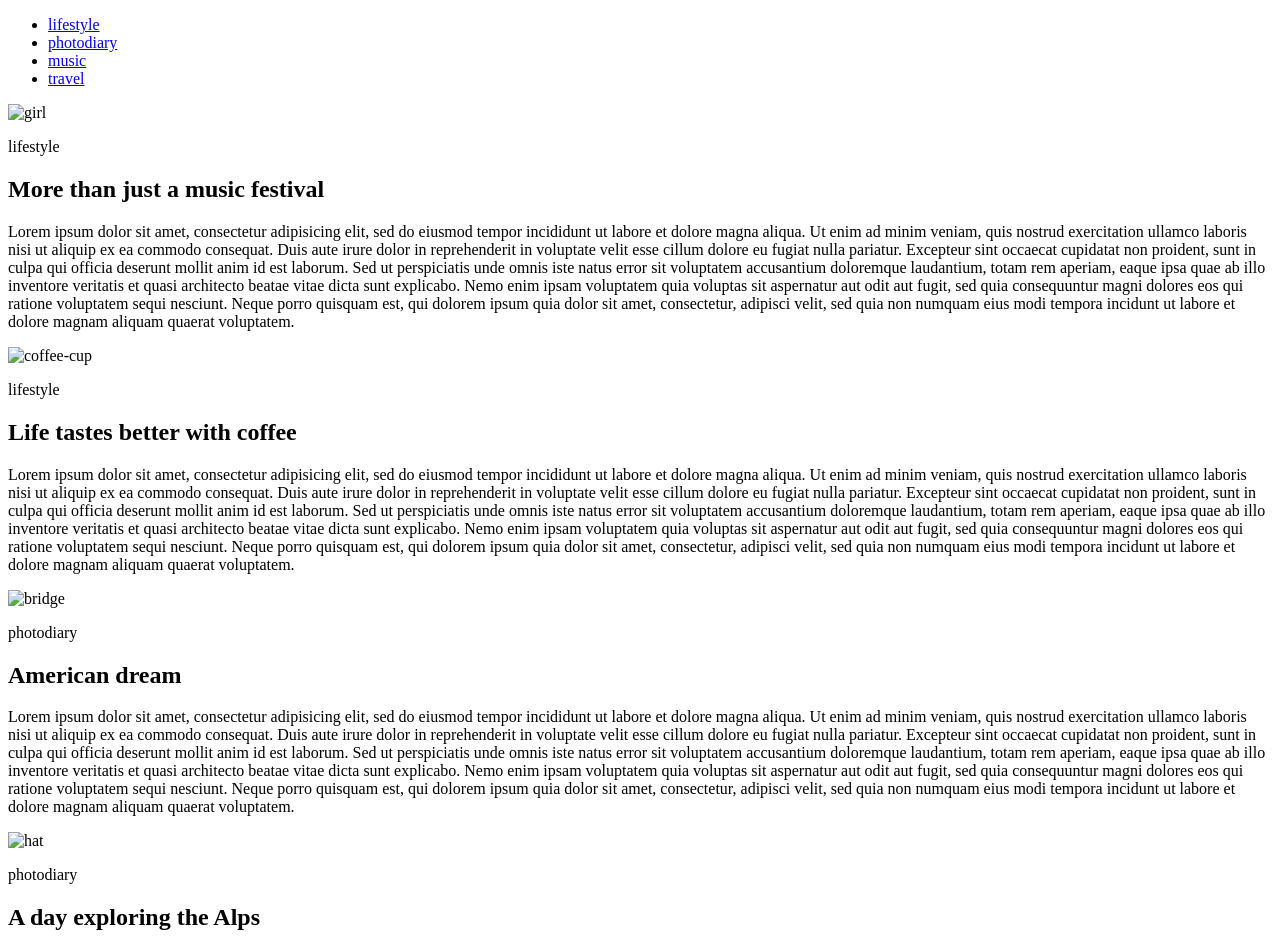
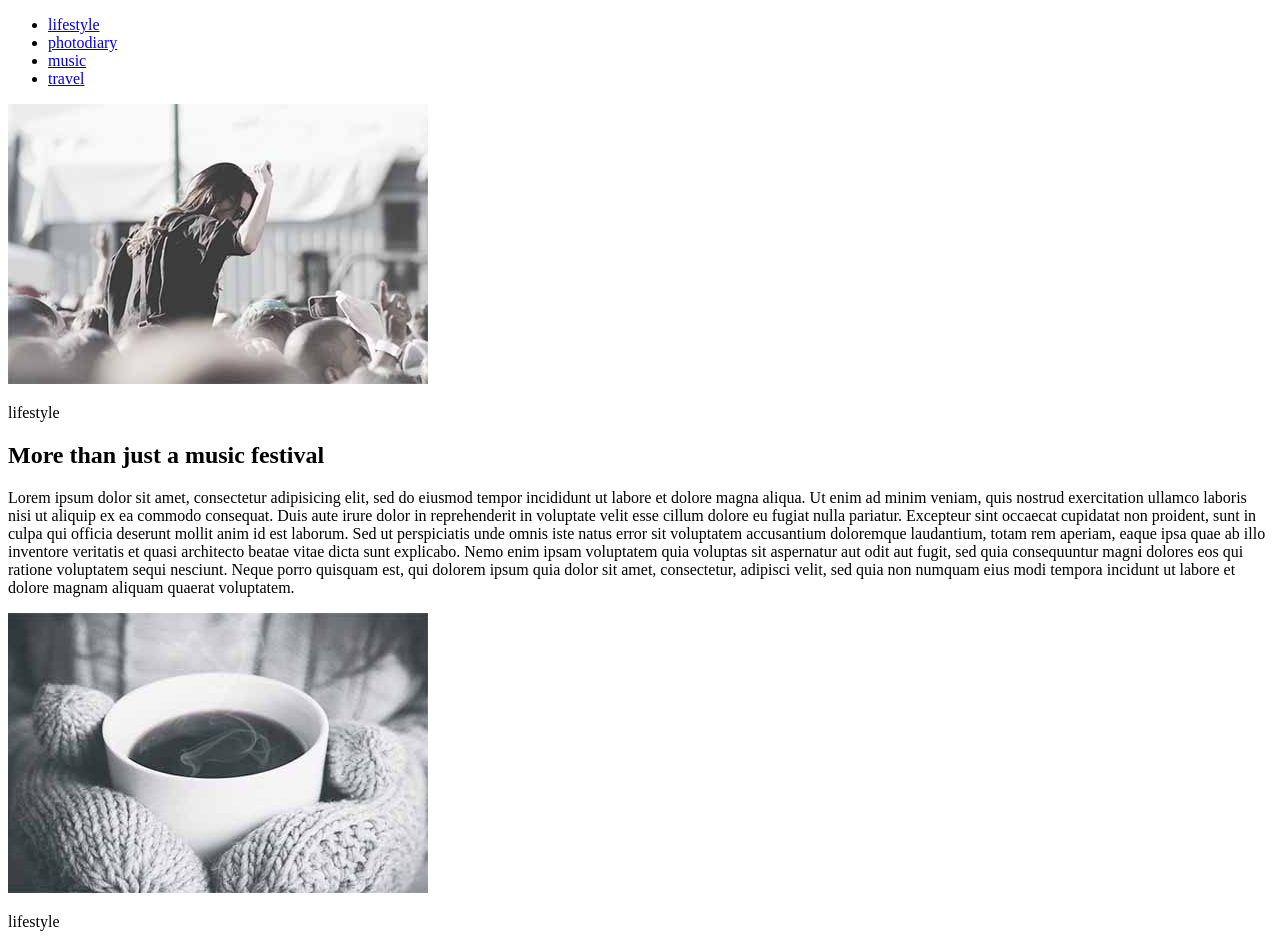
Before and after one commit to AleksandrMyk/goit-fe-course, a plain HTML site: page module-01/index.html in a window 1280 px wide. Shown: the top 948 px of the page. Drawn offline with Linux system fonts and the light colour scheme; the site is published under a folder, as on GitHub Pages, so addresses that start at the root find nothing.

Commit message:
Add files via upload

```diff
--- a/module-01/index.html
+++ b/module-01/index.html
@@ -27,25 +27,25 @@
     </header>
     <main>
         <section class="main-content">
-               <img src="/img/girl.jpg" alt="girl" title="girl">
+               <img src="img/girl.jpg" alt="girl" title="girl">
                <p>lifestyle</p>
                <h2>More than just a music festival</h2>
                <p>Lorem ipsum dolor sit amet, consectetur adipisicing elit, sed do eiusmod tempor incididunt ut labore et dolore magna aliqua. Ut enim ad minim veniam, quis nostrud exercitation ullamco laboris nisi ut aliquip ex ea commodo consequat. Duis aute irure dolor in reprehenderit in voluptate velit esse cillum dolore eu fugiat nulla pariatur. Excepteur sint occaecat cupidatat non proident, sunt in culpa qui officia deserunt mollit anim id est laborum. Sed ut perspiciatis unde omnis iste natus error sit voluptatem accusantium doloremque laudantium, totam rem aperiam, eaque ipsa quae ab illo inventore veritatis et quasi architecto beatae vitae dicta sunt explicabo. Nemo enim ipsam voluptatem quia voluptas sit aspernatur aut odit aut fugit, sed quia consequuntur magni dolores eos qui ratione voluptatem sequi nesciunt. Neque porro quisquam est, qui dolorem ipsum quia dolor sit amet, consectetur, adipisci velit, sed quia non numquam eius modi tempora incidunt ut labore et dolore magnam aliquam quaerat voluptatem.
                </p>
 
-                <img src="/img/cup.jpg" alt="coffee-cup" title="coffe-cup">
+                <img src="img/cup.jpg" alt="coffee-cup" title="coffe-cup">
                 <p>lifestyle</p>
                 <h2>Life tastes better with coffee</h2>
                 <p>Lorem ipsum dolor sit amet, consectetur adipisicing elit, sed do eiusmod tempor incididunt ut labore et dolore magna aliqua. Ut enim ad minim veniam, quis nostrud exercitation ullamco laboris nisi ut aliquip ex ea commodo consequat. Duis aute irure dolor in reprehenderit in voluptate velit esse cillum dolore eu fugiat nulla pariatur. Excepteur sint occaecat cupidatat non proident, sunt in culpa qui officia deserunt mollit anim id est laborum. Sed ut perspiciatis unde omnis iste natus error sit voluptatem accusantium doloremque laudantium, totam rem aperiam, eaque ipsa quae ab illo inventore veritatis et quasi architecto beatae vitae dicta sunt explicabo. Nemo enim ipsam voluptatem quia voluptas sit aspernatur aut odit aut fugit, sed quia consequuntur magni dolores eos qui ratione voluptatem sequi nesciunt. Neque porro quisquam est, qui dolorem ipsum quia dolor sit amet, consectetur, adipisci velit, sed quia non numquam eius modi tempora incidunt ut labore et dolore magnam aliquam quaerat voluptatem.
                 </p>
 
-                <img src="/img/bridge.jpg" alt="bridge" title="bridge">
+                <img src="img/bridge.jpg" alt="bridge" title="bridge">
                 <p>photodiary</p>
                 <h2>American dream</h2>
                 <p>Lorem ipsum dolor sit amet, consectetur adipisicing elit, sed do eiusmod tempor incididunt ut labore et dolore magna aliqua. Ut enim ad minim veniam, quis nostrud exercitation ullamco laboris nisi ut aliquip ex ea commodo consequat. Duis aute irure dolor in reprehenderit in voluptate velit esse cillum dolore eu fugiat nulla pariatur. Excepteur sint occaecat cupidatat non proident, sunt in culpa qui officia deserunt mollit anim id est laborum. Sed ut perspiciatis unde omnis iste natus error sit voluptatem accusantium doloremque laudantium, totam rem aperiam, eaque ipsa quae ab illo inventore veritatis et quasi architecto beatae vitae dicta sunt explicabo. Nemo enim ipsam voluptatem quia voluptas sit aspernatur aut odit aut fugit, sed quia consequuntur magni dolores eos qui ratione voluptatem sequi nesciunt. Neque porro quisquam est, qui dolorem ipsum quia dolor sit amet, consectetur, adipisci velit, sed quia non numquam eius modi tempora incidunt ut labore et dolore magnam aliquam quaerat voluptatem.
                 </p>
 
-                <img src="/img/hat.jpg" alt="hat" title="hat">
+                <img src="img/hat.jpg" alt="hat" title="hat">
                 <p>photodiary</p>
                 <h2>A day exploring the Alps</h2>
                 <p>Lorem ipsum dolor sit amet, consectetur adipisicing elit, sed do eiusmod tempor incididunt ut labore et dolore magna aliqua. Ut enim ad minim veniam, quis nostrud exercitation ullamco laboris nisi ut aliquip ex ea commodo consequat. Duis aute irure dolor in reprehenderit in voluptate velit esse cillum dolore eu fugiat nulla pariatur. Excepteur sint occaecat cupidatat non proident, sunt in culpa qui officia deserunt mollit anim id est laborum. Sed ut perspiciatis unde omnis iste natus error sit voluptatem accusantium doloremque laudantium, totam rem aperiam, eaque ipsa quae ab illo inventore veritatis et quasi architecto beatae vitae dicta sunt explicabo. Nemo enim ipsam voluptatem quia voluptas sit aspernatur aut odit aut fugit, sed quia consequuntur magni dolores eos qui ratione voluptatem sequi nesciunt. Neque porro quisquam est, qui dolorem ipsum quia dolor sit amet, consectetur, adipisci velit, sed quia non numquam eius modi tempora incidunt ut labore et dolore magnam aliquam quaerat voluptatem.
```
